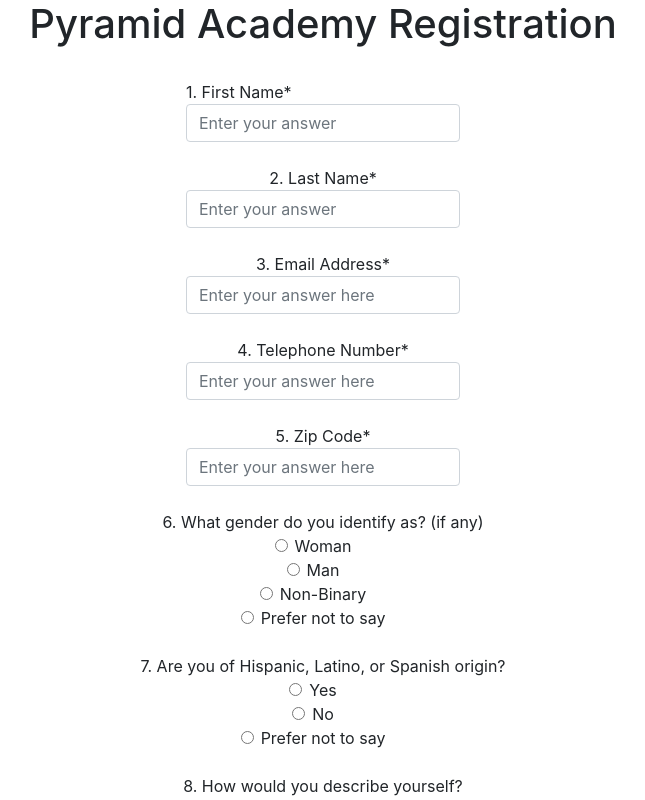
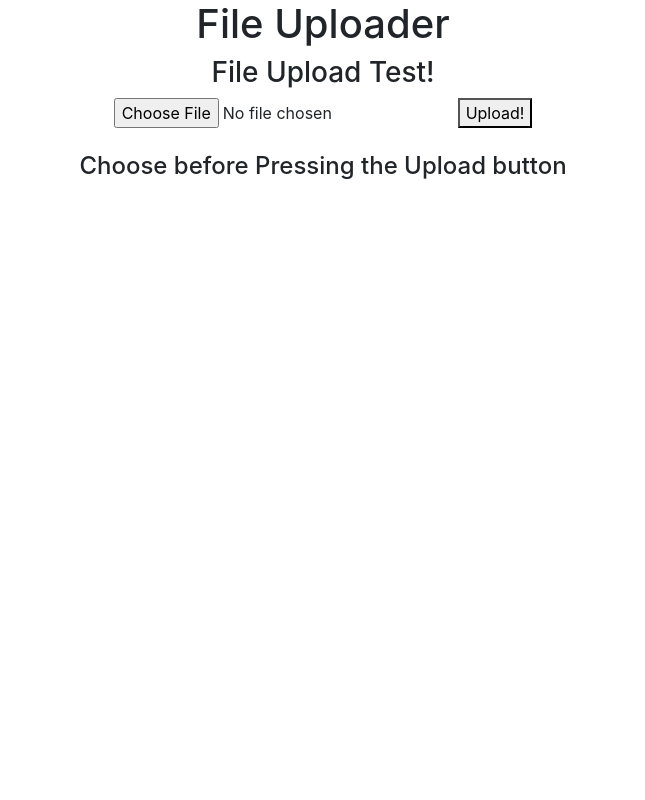
Before and after one commit to DietSratatouille/Registration-Form, a React (Create React App) app in the folder Frontend/reg-form/: page / in a window 1280 px wide. Shown: the top 800 px of the page, without its empty margins (317-962 px from the left). Built offline with nearby package versions, Linux system fonts and the light colour scheme.

Commit message:
File Component 1 (WIP) for Ed

```diff
--- a/Frontend/reg-form/src/App.js
+++ b/Frontend/reg-form/src/App.js
@@ -2,6 +2,7 @@ import React from 'react';
 import './App.css';
 import CreateUser from "./components/user/CreateUser";
 import ListUsers from "./components/user/ListUsers";
+import File from "./components/user/File";
 
 function App() {
   return (
@@ -23,8 +24,9 @@ function App() {
 
 
 
-      <CreateUser/>
+      {/*<CreateUser/>*/}
       {/*<ListUsers/>*/}
+      <File/>
 
     </div>
   );
--- a/Frontend/reg-form/src/components/user/CreateUser.jsx
+++ b/Frontend/reg-form/src/components/user/CreateUser.jsx
@@ -42,9 +42,7 @@ class User extends Component {
             sponsorship: '',
             startDate: '',
             ad: '',
-            referral: '',
-
-            file: null
+            referral: ''
 
 
             // store booleans to list for check box use?
@@ -126,22 +124,17 @@ class User extends Component {
                 sponsorship: this.state.sponsorship,
                 startDate: this.state.startDate,
                 ad: this.state.ad,
-                referral: this.state.referral,
+                referral: this.state.referral
 
             }
             // data service call goes here
-            const formData = new FormData();
-
-            // Update the formData object
-            formData.append(
-                "myFile",
-                this.state.file,
-                this.state.file.name
-            );
-            console.log(this.state.file.name)
-            UserDataServices.downloadPDF(formData).then(r => console.log("Sent"))
-            UserDataServices.createUser(user).then(r => console.log("Success") )
-
+            UserDataServices.createUser(user).then(r => console.log("Success"))
+                .then(
+                    response => {
+                        this.setState({user: response.data})
+                        console.log(this.state.user)
+                    }
+                )
 
 
     }
@@ -775,7 +768,7 @@ style={{}}                                type="checkbox"
                         <br/>
                         <br/>
 
-                        <label>20. Upload your updated resume.*
+                        <label>20. [WIP] Upload your updated resume.*
                             <br/>
                             <div className="custom-file">
                                 <input
@@ -789,12 +782,13 @@ style={{}}                                type="checkbox"
                                     <label className="custom-file-label" htmlFor="file">Upload a file.. </label>
                                     <div className="invalid-feedback">Invalid file feedback</div>
                             </div>
-
                         </label>
                         <br/>
                         <br/>
 
-                        <button className="btn btn-link text-input" style={{color:"blue"}} type="submit">Submit</button><br/><br/>
+                        <button className="btn btn-link text-input" style={{color:"blue"}} type="submit">Submit</button>
+                            <br/>
+                            <br/>
                         </div>
                         </form>
 
--- a/Frontend/reg-form/src/components/user/File.jsx
+++ b/Frontend/reg-form/src/components/user/File.jsx
@@ -1,4 +1,7 @@
 import React, {Component} from 'react'
+import  '../../bootstrap.css'
+import UserDataServices from "../../services-HTTP/UserDataServices"
+import axios from "axios";
 
 class File extends Component{
     constructor(props) {
@@ -6,6 +9,10 @@ class File extends Component{
         this.state = {
             selectedFile: null
         }
+
+        //bindings go here
+        this.onFileChange = this.onFileChange.bind(this)
+        this.onFileUpload = this.onFileUpload.bind(this)
 
     }
 
@@ -23,6 +30,49 @@ class File extends Component{
         console.log(this.state.selectedFile);
 
         //axios POST for upload ?
+        axios.post("api/uploadFile", formData);
+
+    }
+
+    fileData = () => {
+        if (this.state.selectedFile) {
+
+            return (
+                <div>
+                    <h2>File Details:</h2>
+                    <p>File Name: {this.state.selectedFile.name}</p>
+                    <p>File Type: {this.state.selectedFile.type}</p>
+                </div>
+            );
+        } else {
+            return (
+                <div>
+                    <br />
+                    <h4>Choose before Pressing the Upload button</h4>
+                </div>
+            );
+        }
+    }
+
+    render() {
+        return(
+            <div>
+                <h1>
+                    File Uploader
+                </h1>
+                <h3>
+                    File Upload Test!
+                </h3>
+                <div>
+                    <input type="file" onChange={this.onFileChange} />
+                    <button onClick={this.onFileUpload}>
+                        Upload!
+                    </button>
+                </div>
+                {this.fileData()}
+            </div>
+        )
     }
 
 }
+export default File;
```
